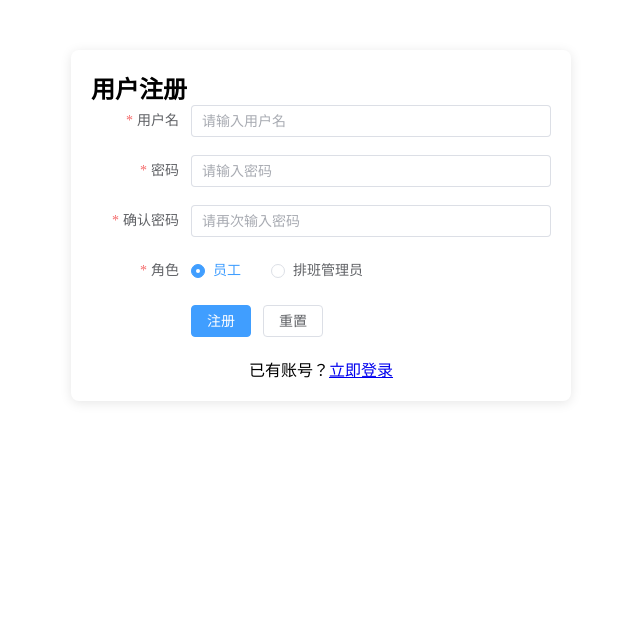
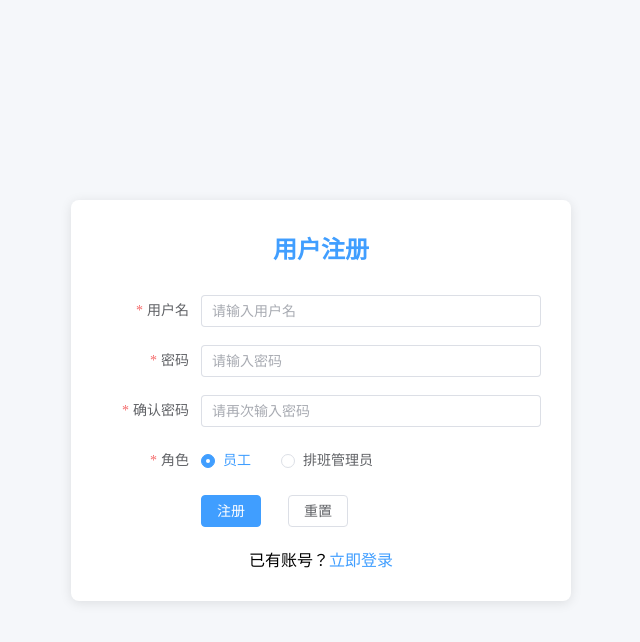
Before and after one commit to zzy-repo/SmartRoster, a Vue app: page /register in a window 1280 px wide. Shown: the top 642 px of the page, without its empty margins (319-959 px from the left). Built offline with nearby package versions, Linux system fonts and the light colour scheme.

Commit message:
style(auth): 重构登录和注册页面的样式以提高可维护性

```diff
--- a/src/client/views/auth/Login.vue
+++ b/src/client/views/auth/Login.vue
@@ -43,9 +43,9 @@ async function login() {
 </script>
 
 <template>
-  <div class="flex justify-center items-center h-screen bg-gray-100">
-    <div class="bg-white p-8 rounded shadow-md w-96">
-      <h1 class="text-2xl font-bold text-center mb-6">
+  <div class="auth-container">
+    <div class="auth-card">
+      <h1 class="auth-title">
         登录
       </h1>
       <ElForm ref="formRef" :model="form" :rules="rules" label-width="80px">
@@ -62,12 +62,12 @@ async function login() {
           />
         </el-form-item>
         <el-form-item>
-          <el-button type="primary" class="w-full" @click="login">
+          <el-button type="primary" class="full-width-btn" @click="login">
             登录
           </el-button>
         </el-form-item>
-        <div class="text-center mt-4">
-          <router-link to="/register" class="text-blue-500 hover:text-blue-700">
+        <div class="auth-link">
+          <router-link to="/register">
             没有账号？立即注册
           </router-link>
         </div>
@@ -75,3 +75,47 @@ async function login() {
     </div>
   </div>
 </template>
+
+<style scoped>
+.auth-container {
+  display: flex;
+  justify-content: center;
+  align-items: center;
+  height: 100vh;
+  background-color: #f5f7fa;
+}
+
+.auth-card {
+  width: 500px;
+  padding: 30px;
+  border-radius: 8px;
+  box-shadow: 0 2px 12px 0 rgba(0, 0, 0, 0.1);
+  background-color: white;
+}
+
+.auth-title {
+  font-size: 24px;
+  font-weight: bold;
+  text-align: center;
+  margin-bottom: 30px;
+  color: #409EFF;
+}
+
+.full-width-btn {
+  width: 100%;
+}
+
+.auth-link {
+  margin-top: 20px;
+  text-align: center;
+}
+
+.auth-link a {
+  color: #409EFF;
+  text-decoration: none;
+}
+
+.auth-link a:hover {
+  color: #66b1ff;
+}
+</style>
--- a/src/client/views/auth/Register.vue
+++ b/src/client/views/auth/Register.vue
@@ -1,17 +1,18 @@
 <template>
-  <div class="register-container">
-    <h2>用户注册</h2>
+  <div class="auth-container">
+    <div class="auth-card">
+      <h1 class="auth-title">用户注册</h1>
       <el-form :model="form" :rules="rules" ref="registerForm" label-width="100px" @keyup.enter="submitForm">
         <el-form-item label="用户名" prop="username">
           <el-input v-model="form.username" placeholder="请输入用户名"></el-input>
         </el-form-item>
 
         <el-form-item label="密码" prop="password">
-        <el-input v-model="form.password" type="password" placeholder="请输入密码"></el-input>
+          <el-input v-model="form.password" type="password" placeholder="请输入密码" show-password></el-input>
         </el-form-item>
 
         <el-form-item label="确认密码" prop="confirmPassword">
-        <el-input v-model="form.confirmPassword" type="password" placeholder="请再次输入密码"></el-input>
+          <el-input v-model="form.confirmPassword" type="password" placeholder="请再次输入密码" show-password></el-input>
         </el-form-item>
 
         <el-form-item label="角色" prop="role">
@@ -22,13 +23,16 @@
         </el-form-item>
 
         <el-form-item>
-        <el-button type="primary" @click="submitForm" :loading="loading">注册</el-button>
-        <el-button @click="resetForm">重置</el-button>
+          <div class="button-group">
+            <el-button type="primary" class="action-btn" @click="submitForm" :loading="loading">注册</el-button>
+            <el-button class="action-btn" @click="resetForm">重置</el-button>
+          </div>
         </el-form-item>
       </el-form>
 
-    <div class="login-link">
+      <div class="auth-link">
         已有账号？<router-link to="/login">立即登录</router-link>
+      </div>
     </div>
   </div>
 </template>
@@ -116,16 +120,59 @@ const resetForm = () => {
 </script>
 
 <style scoped>
-.register-container {
-  max-width: 500px;
-  margin: 50px auto;
-  padding: 20px;
+.auth-container {
+  display: flex;
+  justify-content: center;
+  align-items: center;
+  height: 100vh;
+  background-color: #f5f7fa;
+}
+
+.auth-card {
+  width: 500px;
+  padding: 30px;
   border-radius: 8px;
   box-shadow: 0 2px 12px 0 rgba(0, 0, 0, 0.1);
+  background-color: white;
 }
 
-.login-link {
+.auth-title {
+  font-size: 24px;
+  font-weight: bold;
+  text-align: center;
+  margin-bottom: 30px;
+  color: #409EFF;
+}
+
+.button-group {
+  display: flex;
+  justify-content: space-between;
+  gap: 15px;
+}
+
+.action-btn {
+  flex: 1;
+}
+
+.full-width-btn {
+  width: 100%;
+}
+
+.mt-10 {
+  margin-top: 10px;
+}
+
+.auth-link {
   margin-top: 20px;
   text-align: center;
 }
+
+.auth-link a {
+  color: #409EFF;
+  text-decoration: none;
+}
+
+.auth-link a:hover {
+  color: #66b1ff;
+}
 </style>
```
Lines whose indentation alone changed are shown as unchanged.
